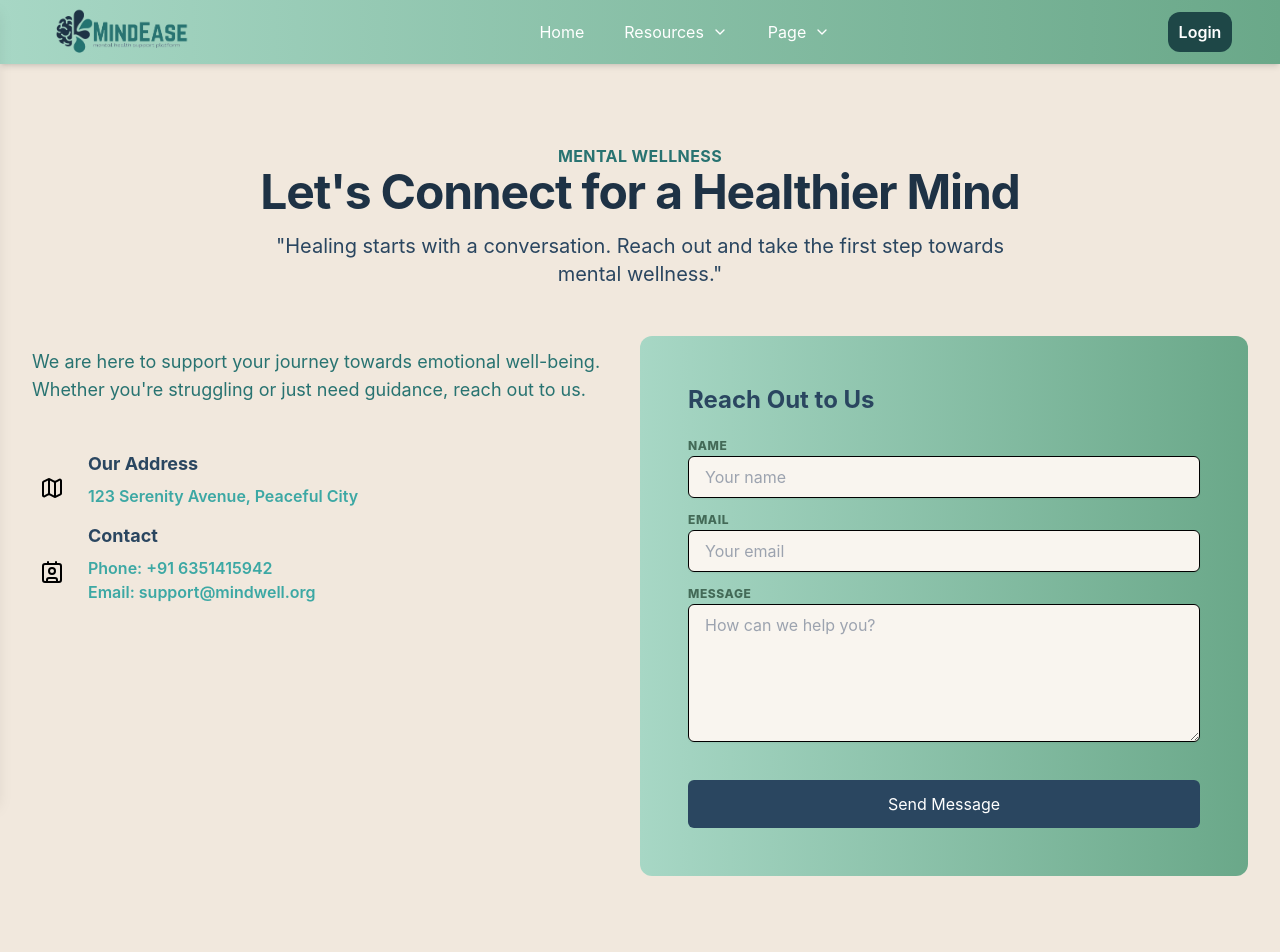
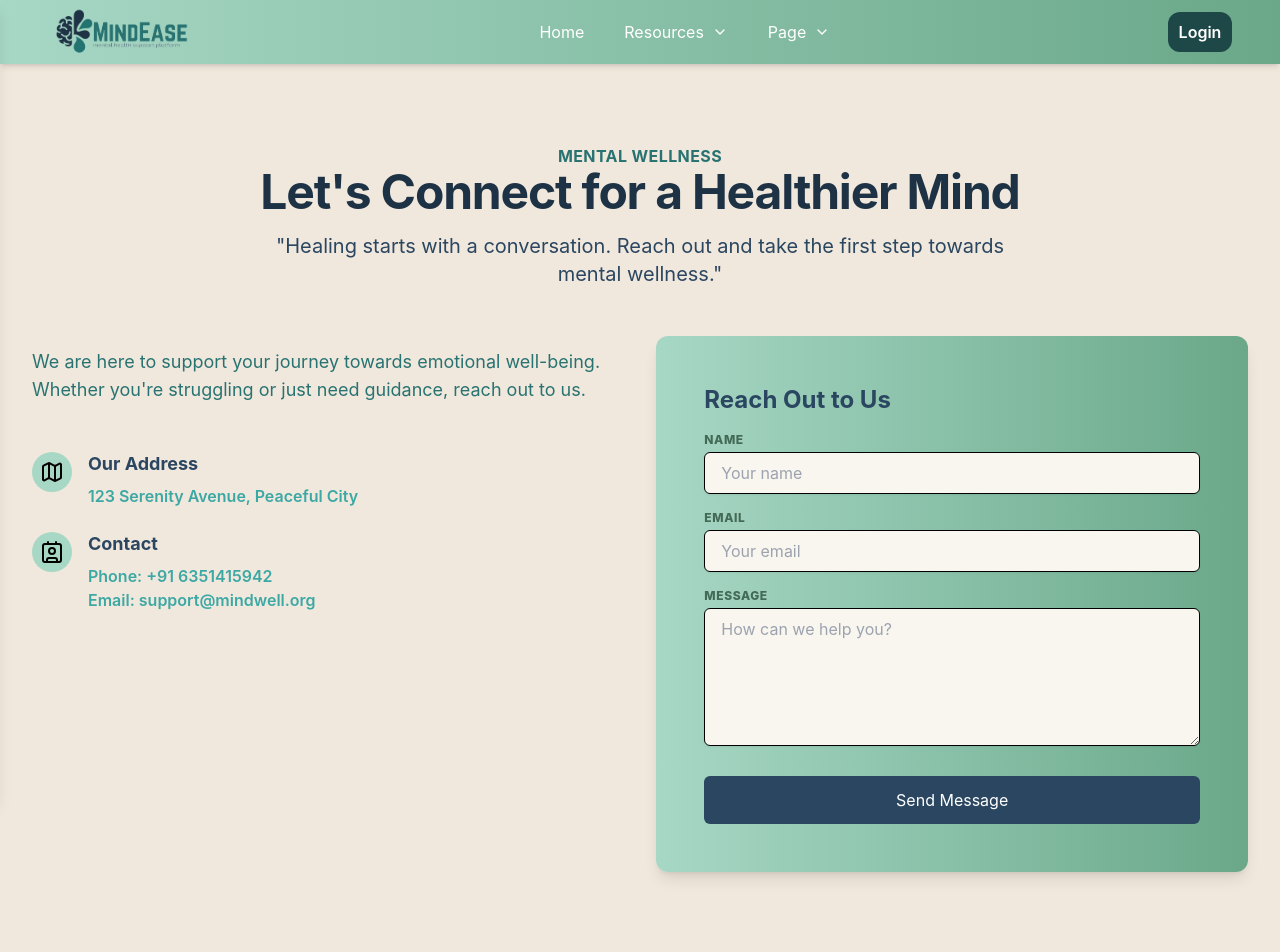
Before and after one commit to JayMethaniya/MindEase-Frontend, a React (Create React App) app: page /page/contactUs in a window 1280 px wide. Shown: the top 952 px of the page. Built offline with nearby package versions, Linux system fonts and the light colour scheme.

Commit message:
journal backend implimentation

```diff
--- a/src/Page/ContactUs/index.tsx
+++ b/src/Page/ContactUs/index.tsx
@@ -1,9 +1,42 @@
-import { Contact, MapIcon } from 'lucide-react';
-import React from 'react';
+import { Contact, MapIcon, Loader2 } from 'lucide-react';
+import React, { useState } from 'react';
+import axios from 'axios';
+import { toast } from 'react-hot-toast';
 
 const ContactSection: React.FC = () => {
+  const [formData, setFormData] = useState({
+    name: '',
+    email: '',
+    message: ''
+  });
+  const [isLoading, setIsLoading] = useState(false);
+
+  const handleChange = (e: React.ChangeEvent<HTMLInputElement | HTMLTextAreaElement>) => {
+    const { name, value } = e.target;
+    setFormData(prev => ({
+      ...prev,
+      [name]: value
+    }));
+  };
+
+  const handleSubmit = async (e: React.FormEvent) => {
+    e.preventDefault();
+    setIsLoading(true);
+
+    try {
+      const response = await axios.post('http://localhost:3001/contact/send', formData);
+      toast.success('Message sent successfully!');
+      setFormData({ name: '', email: '', message: '' });
+    } catch (error) {
+      toast.error('Failed to send message. Please try again.');
+      console.error('Error sending message:', error);
+    } finally {
+      setIsLoading(false);
+    }
+  };
+
   return (
-    <section className="bg-[#F1E8DD] " id="contact">
+    <section className="bg-[#F1E8DD] min-h-screen" id="contact">
       <div className="mx-auto max-w-7xl px-4 py-16 sm:px-6 lg:px-8 lg:py-20">
         <div className="mb-4">
           <div className="mb-6 max-w-3xl text-center md:mx-auto md:mb-12">
@@ -18,28 +51,27 @@ const ContactSection: React.FC = () => {
             </p>
           </div>
         </div>
-        <div className="flex items-stretch justify-center">
-          <div className="grid md:grid-cols-2">
-            <div className="h-full pr-6">
+        <div className="flex flex-col md:flex-row items-stretch justify-center gap-8">
+          <div className="w-full md:w-1/2 pr-6">
             <p className="mt-3 mb-12 text-lg text-[#287371]">
               We are here to support your journey towards emotional well-being. Whether you're struggling or just need guidance, reach out to us.
             </p>
-              <ul className="mb-6 md:mb-0">
-                <li className="flex items-center">
-                  <div className="flex h-10 w-10 items-center justify-center rounded text-black">
-                  <MapIcon/>
+            <ul className="mb-6 md:mb-0 space-y-6">
+              <li className="flex items-start">
+                <div className="flex h-10 w-10 items-center justify-center rounded-full bg-[#A7D7C5] text-black">
+                  <MapIcon className="h-6 w-6" />
                 </div>
-                  <div className="ml-4 mb-4">
+                <div className="ml-4">
                   <h3 className="mb-2 text-lg font-bold leading-6 text-[#2a4660]">Our Address</h3>
                   <p className="text-[#3ca8a4] font-semibold">123 Serenity Avenue, Peaceful City</p>
                 </div>
               </li>
-                <li className="flex items-center">
-                  <div className="flex h-10 w-10 items-center justify-center rounded text-black">
-                    <Contact/>
+              <li className="flex items-start">
+                <div className="flex h-10 w-10 items-center justify-center rounded-full bg-[#A7D7C5] text-black">
+                  <Contact className="h-6 w-6" />
                 </div>
-                  <div className="ml-4 mb-4">
-                    <h3 className="mb-2 text-lg font-bold leading-6 text-[#2a4660] ">Contact</h3>
+                <div className="ml-4">
+                  <h3 className="mb-2 text-lg font-bold leading-6 text-[#2a4660]">Contact</h3>
                   <p className="text-[#3ca8a4] font-semibold">Phone: +91 6351415942</p>
                   <p className="text-[#3ca8a4] font-semibold">Email: support@mindwell.org</p>
                 </div>
@@ -47,45 +79,72 @@ const ContactSection: React.FC = () => {
             </ul>
           </div>
 
-            <div className="card h-fit max-w-6xl p-5 md:p-12 rounded-xl bg-gradient-to-r from-[#A7D7C5] to-[#6AA889]">
+          <div className="w-full md:w-1/2">
+            <div className="card h-fit p-5 md:p-12 rounded-xl bg-gradient-to-r from-[#A7D7C5] to-[#6AA889] shadow-lg">
               <h2 className="mb-4 text-2xl font-bold text-[#2a4660]">Reach Out to Us</h2>
-              <form id="contactForm">
-                <div className="mb-6">
-                  <label htmlFor="name" className="pb-1 text-xs uppercase tracking-wider text-[#436a57] font-extrabold">
+              <form id="contactForm" onSubmit={handleSubmit}>
+                <div className="mb-6 space-y-4">
+                  <div>
+                    <label htmlFor="name" className="block pb-1 text-xs uppercase tracking-wider text-[#436a57] font-extrabold">
                       Name
                     </label>
                     <input
                       type="text"
                       id="name"
+                      name="name"
+                      value={formData.name}
+                      onChange={handleChange}
                       placeholder="Your name"
-                    className="mb-2 w-full rounded-md border  border-black py-2 px-4 shadow-sm bg-[#f9f5ef] "
-                    name="name"
+                      className="w-full rounded-md border border-black py-2 px-4 shadow-sm bg-[#f9f5ef] focus:ring-2 focus:ring-[#287371] focus:border-transparent"
+                      required
                     />
-                  <label htmlFor="email" className="pb-1 text-xs uppercase tracking-wider text-[#436a57] font-extrabold">
+                  </div>
+                  <div>
+                    <label htmlFor="email" className="block pb-1 text-xs uppercase tracking-wider text-[#436a57] font-extrabold">
                       Email
                     </label>
                     <input
                       type="email"
                       id="email"
+                      name="email"
+                      value={formData.email}
+                      onChange={handleChange}
                       placeholder="Your email"
-                    className="mb-2 w-full rounded-md border border-black py-2 px-4 shadow-sm bg-[#f9f5ef] "
-                    name="email"
+                      className="w-full rounded-md border border-black py-2 px-4 shadow-sm bg-[#f9f5ef] focus:ring-2 focus:ring-[#287371] focus:border-transparent"
+                      required
                     />
-                  <label htmlFor="message" className="pb-1 text-xs uppercase tracking-wider text-[#436a57] font-extrabold">
+                  </div>
+                  <div>
+                    <label htmlFor="message" className="block pb-1 text-xs uppercase tracking-wider text-[#436a57] font-extrabold">
                       Message
                     </label>
                     <textarea
                       id="message"
                       name="message"
+                      value={formData.message}
+                      onChange={handleChange}
                       cols={30}
                       rows={5}
                       placeholder="How can we help you?"
-                    className="mb-2 w-full rounded-md border border-black py-2 px-4 shadow-sm bg-[#f9f5ef] "
+                      className="w-full rounded-md border border-black py-2 px-4 shadow-sm bg-[#f9f5ef] focus:ring-2 focus:ring-[#287371] focus:border-transparent"
+                      required
                     ></textarea>
                   </div>
+                </div>
                 <div className="text-center">
-                  <button type="submit" className="w-full rounded-md bg-[#2a4660] px-6 py-3 text-white font-xl hover:bg-[#1c2f40]">
-                    Send Message
+                  <button
+                    type="submit"
+                    disabled={isLoading}
+                    className="w-full rounded-md bg-[#2a4660] px-6 py-3 text-white font-xl hover:bg-[#1c2f40] transition-colors duration-300 disabled:opacity-50 disabled:cursor-not-allowed flex items-center justify-center gap-2"
+                  >
+                    {isLoading ? (
+                      <>
+                        <Loader2 className="h-5 w-5 animate-spin" />
+                        Sending...
+                      </>
+                    ) : (
+                      'Send Message'
+                    )}
                   </button>
                 </div>
               </form>
--- a/src/Page/Home/components/JournalPage.tsx
+++ b/src/Page/Home/components/JournalPage.tsx
@@ -1,4 +1,6 @@
-import { useState } from 'react';
+import { useState, useEffect } from 'react';
+import axios from 'axios';
+import { toast } from 'react-hot-toast';
 import CalendarMonthIcon from '@mui/icons-material/CalendarMonth';
 import WbSunnyIcon from '@mui/icons-material/WbSunny';
 import NightsStayIcon from '@mui/icons-material/NightsStay';
@@ -6,15 +8,23 @@ import SentimentSatisfiedIcon from '@mui/icons-material/SentimentSatisfied';
 import SentimentNeutralIcon from '@mui/icons-material/SentimentNeutral';
 import SentimentDissatisfiedIcon from '@mui/icons-material/SentimentDissatisfied';
 import SaveIcon from '@mui/icons-material/Save';
+import DeleteIcon from '@mui/icons-material/Delete';
+import EditIcon from '@mui/icons-material/Edit';
 
 type MoodType = 'happy' | 'neutral' | 'sad';
 type JournalEntry = {
-  id: string;
+  _id: string;
   date: string;
   title: string;
   content: string;
   mood: MoodType;
 };
+
+interface ApiResponse<T> {
+  success: boolean;
+  data: T;
+  message?: string;
+}
 
 const JournalPage = () => {
   const [entries, setEntries] = useState<JournalEntry[]>([]);
@@ -22,28 +32,106 @@ const JournalPage = () => {
   const [content, setContent] = useState('');
   const [mood, setMood] = useState<MoodType>('neutral');
   const [isDaytime, setIsDaytime] = useState(true);
+  const [isLoading, setIsLoading] = useState(false);
+  const [editingEntry, setEditingEntry] = useState<string | null>(null);
 
-  const handleSubmit = (e: React.FormEvent) => {
+  // Get user ID from localStorage or use a default one
+  const getUserId = () => {
+    const userId = localStorage.getItem('userId');
+    if (!userId) {
+      const newUserId = Date.now().toString();
+      localStorage.setItem('userId', newUserId);
+      return newUserId;
+    }
+    return userId;
+  };
+
+  useEffect(() => {
+    fetchJournalEntries();
+  }, []);
+
+  const fetchJournalEntries = async () => {
+    try {
+      const response = await axios.get<ApiResponse<JournalEntry[]>>('http://localhost:3001/journal', {
+        params: {
+          userId: getUserId()
+        }
+      });
+      setEntries(response.data.data);
+    } catch (error) {
+      console.error('Error fetching journal entries:', error);
+      toast.error('Failed to fetch journal entries');
+    }
+  };
+
+  const handleSubmit = async (e: React.FormEvent) => {
     e.preventDefault();
     if (!title.trim() || !content.trim()) return;
 
-    const newEntry: JournalEntry = {
-      id: Date.now().toString(),
-      date: new Date().toLocaleDateString('en-US', {
-        weekday: 'long',
-        year: 'numeric',
-        month: 'long',
-        day: 'numeric',
-      }),
-      title,
-      content,
-      mood,
-    };
+    setIsLoading(true);
+    try {
+      if (editingEntry) {
+        await axios.put(
+          `http://localhost:3001/journal/${editingEntry}`,
+          {
+            title,
+            content,
+            mood,
+            userId: getUserId()
+          }
+        );
+        toast.success('Entry updated successfully');
+      } else {
+        await axios.post(
+          'http://localhost:3001/journal',
+          {
+            title,
+            content,
+            mood,
+            userId: getUserId()
+          }
+        );
+        toast.success('Entry created successfully');
+      }
+      fetchJournalEntries();
+      resetForm();
+    } catch (error) {
+      console.error('Error saving journal entry:', error);
+      toast.error('Failed to save journal entry');
+    } finally {
+      setIsLoading(false);
+    }
+  };
 
-    setEntries([newEntry, ...entries]);
+  const handleDelete = async (id: string) => {
+    if (!window.confirm('Are you sure you want to delete this entry?')) return;
+
+    try {
+      await axios.delete(`http://localhost:3001/journal/${id}`, {
+        params: {
+          userId: getUserId()
+        }
+      });
+      toast.success('Entry deleted successfully');
+      fetchJournalEntries();
+    } catch (error) {
+      console.error('Error deleting journal entry:', error);
+      toast.error('Failed to delete journal entry');
+    }
+  };
+
+  const handleEdit = (entry: JournalEntry) => {
+    setTitle(entry.title);
+    setContent(entry.content);
+    setMood(entry.mood);
+    setEditingEntry(entry._id);
+  };
+
+  const resetForm = () => {
     setTitle('');
     setContent('');
     setMood('neutral');
+    setEditingEntry(null);
   };
 
   return (
@@ -156,10 +244,15 @@ const JournalPage = () => {
 
                     <button
                       type="submit"
-                      className="flex items-center px-6 py-3 bg-gradient-to-r from-teal-600 to-blue-600 hover:from-teal-700 hover:to-blue-700 text-white font-medium rounded-lg transition-all transform hover:scale-105 shadow-lg"
+                      disabled={isLoading}
+                      className="flex items-center px-6 py-3 bg-gradient-to-r from-teal-600 to-blue-600 hover:from-teal-700 hover:to-blue-700 text-white font-medium rounded-lg transition-all transform hover:scale-105 shadow-lg disabled:opacity-50 disabled:cursor-not-allowed"
                     >
-                      <SaveIcon sx={{ mr: 1 }} />
-                      Save Entry
+                      {isLoading ? (
+                        <div className="w-5 h-5 border-2 border-white border-t-transparent rounded-full animate-spin mr-2" />
+                      ) : (
+                        <SaveIcon sx={{ mr: 1 }} />
+                      )}
+                      {editingEntry ? 'Update Entry' : 'Save Entry'}
                     </button>
                   </div>
                 </form>
@@ -182,12 +275,25 @@ const JournalPage = () => {
                   <div className="space-y-6 max-h-[600px] overflow-y-auto pr-2">
                     {entries.map((entry) => (
                       <div
-                        key={entry.id}
-                        className="p-4 bg-gray-50 rounded-lg border border-gray-200 hover:border-teal-300 transition-colors"
+                        key={entry._id}
+                        className="p-4 bg-gray-50 rounded-lg border border-gray-200 hover:border-teal-300 transition-colors group"
                       >
                         <div className="flex justify-between items-start mb-2">
                           <h3 className="font-medium text-gray-800">{entry.title}</h3>
-                          <span className="text-xs text-gray-500">{entry.date}</span>
+                          <div className="flex space-x-2 opacity-0 group-hover:opacity-100 transition-opacity">
+                            <button
+                              onClick={() => handleEdit(entry)}
+                              className="p-1 text-teal-600 hover:text-teal-800"
+                            >
+                              <EditIcon fontSize="small" />
+                            </button>
+                            <button
+                              onClick={() => handleDelete(entry._id)}
+                              className="p-1 text-red-600 hover:text-red-800"
+                            >
+                              <DeleteIcon fontSize="small" />
+                            </button>
+                          </div>
                         </div>
                         <p className="text-gray-600 text-sm mb-3 line-clamp-3">
                           {entry.content}
@@ -212,6 +318,13 @@ const JournalPage = () => {
                             </>
                           )}
                         </div>
+                        <div className="text-xs text-gray-400 mt-2">
+                          {new Date(entry.date).toLocaleDateString('en-US', {
+                            month: 'short',
+                            day: 'numeric',
+                            year: 'numeric'
+                          })}
+                        </div>
                       </div>
                     ))}
                   </div>
```
Lines whose indentation alone changed are shown as unchanged.
